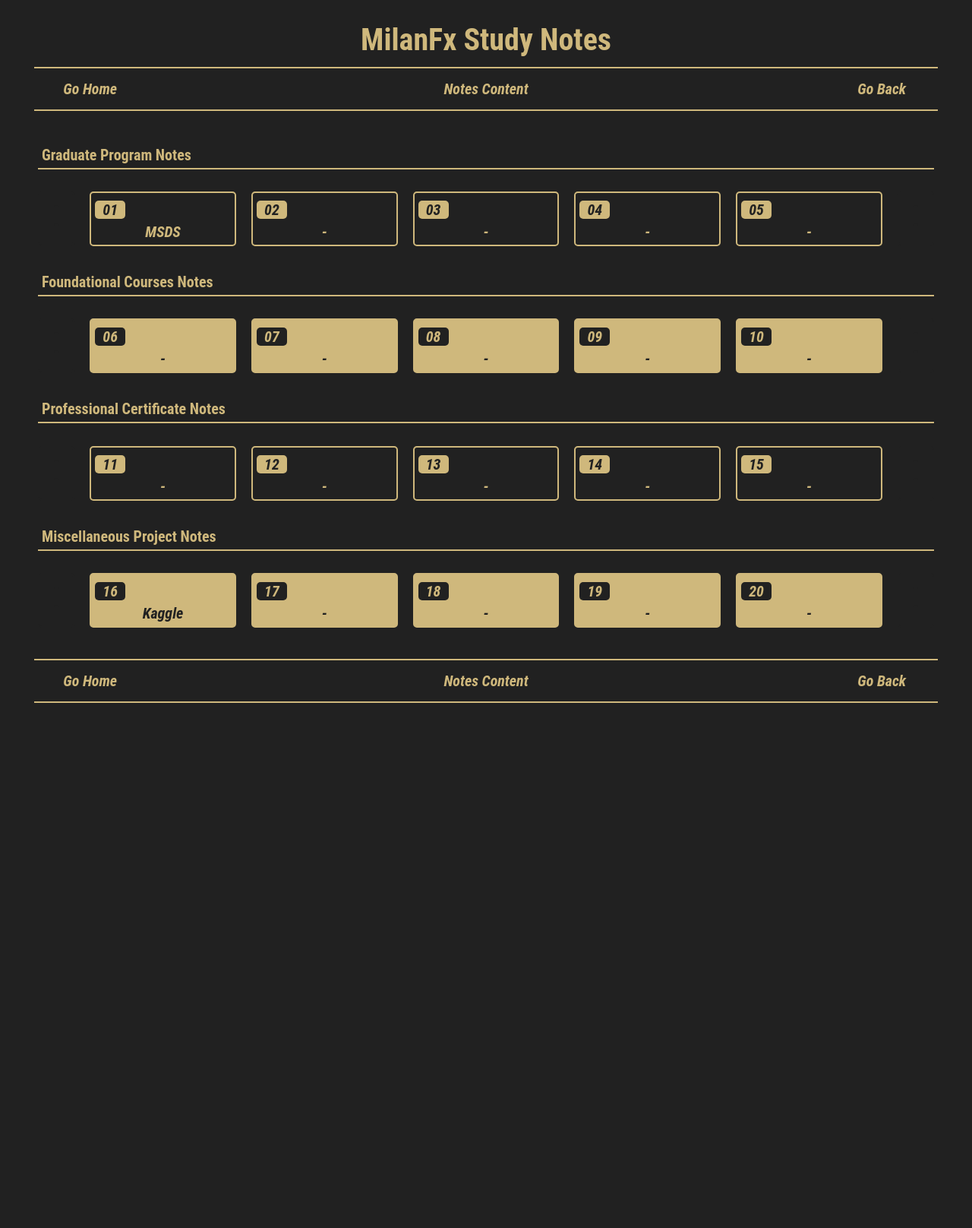
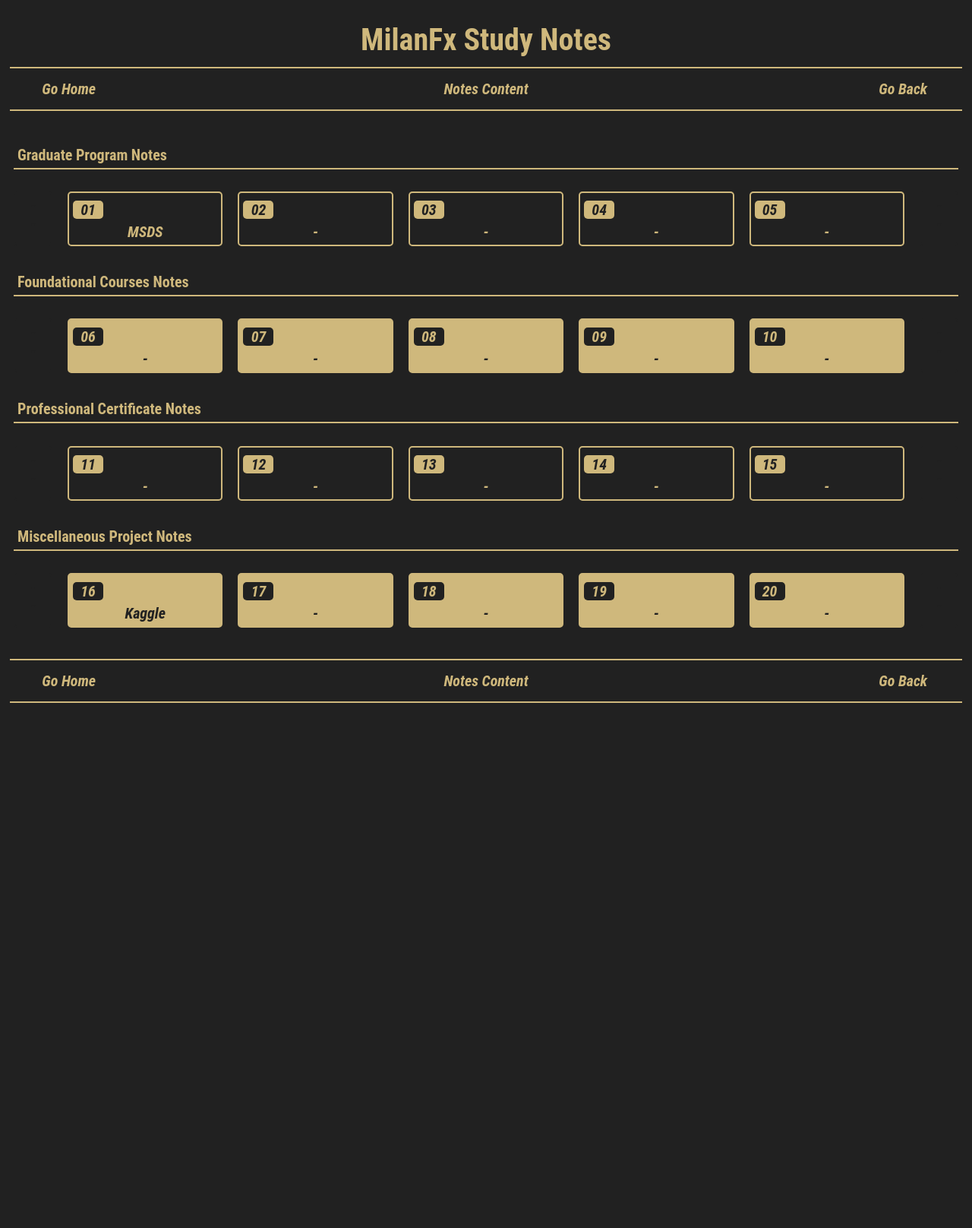
Before and after one commit to milanfx/milanfx.github.io, a Jekyll site: the page built from index.md, in a window 1280 px wide. Shown: the whole page at 76% size. Built offline with Jekyll 4.4.1, drawn with Linux system fonts in a browser that asks for light colours.

Commit message:
Update page.html

```diff
--- a/_layouts/page.html
+++ b/_layouts/page.html
@@ -24,7 +24,7 @@
     }
 
     .container {
-      max-width: 1200px;
+      max-width: 1500px;
       min-width: 800px;
       min-height: 1600px;
       padding: 5px;
```
